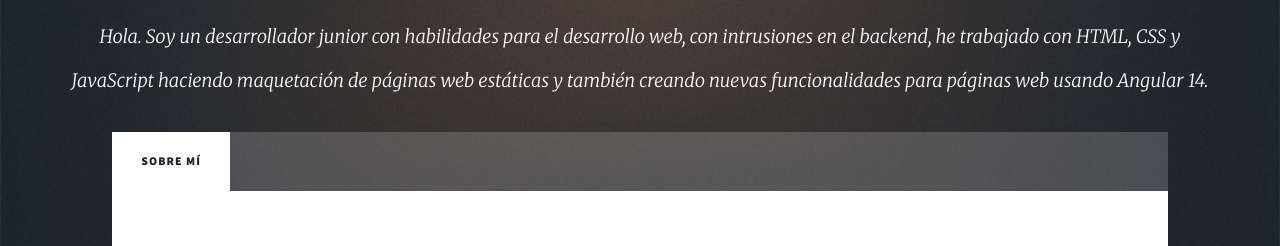
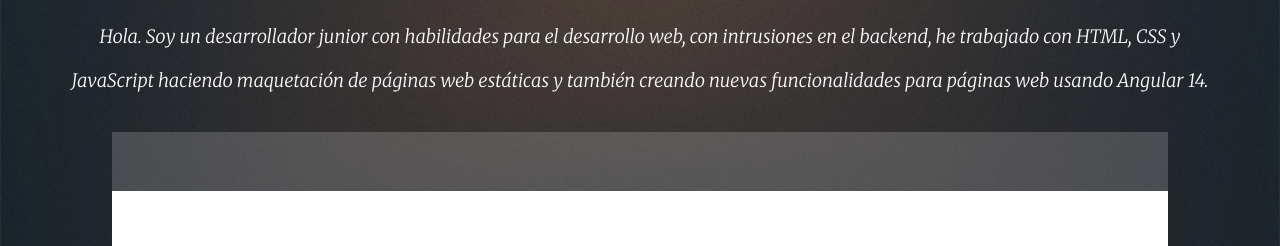
Before and after one commit to nelsoncurihual/nelsoncurihual.github.io, a plain HTML site: page index.html in a window 1280 px wide. Shown: the part 335-581 px from the top of the page. Drawn offline with Linux system fonts and the light colour scheme; files whose address does not match are found by name.

Commit message:
Se quita el titulo de la seccion

```diff
--- a/assets/css/main.css
+++ b/assets/css/main.css
@@ -3505,6 +3505,7 @@ body.is-preload #intro:not(.hidden)+#header+#nav {
 	display: -webkit-flex;
 	display: -ms-flex;
 	display: flex;
+	justify-content: flex-end;
 	-moz-transition: -moz-transform 1s ease, opacity 1s ease;
 	-webkit-transition: -webkit-transform 1s ease, opacity 1s ease;
 	-ms-transition: -ms-transform 1s ease, opacity 1s ease;
--- a/index.html
+++ b/index.html
@@ -32,9 +32,6 @@
 
 		<!-- Nav -->
 		<nav id="nav">
-			<ul class="links">
-				<li class="active"><a href="index.html">Sobre mí</a></li>
-			</ul>
 			<ul class="icons">
 				<li><a href="https://www.linkedin.com/in/nelsoncurihual/" class="icon brands fa-linkedin"><span class="label">LinkedIn</span></a></li>
 				<li><a href="https://github.com/nelsoncurihual" class="icon brands fa-github"><span class="label">GitHub</span></a></li>
```
